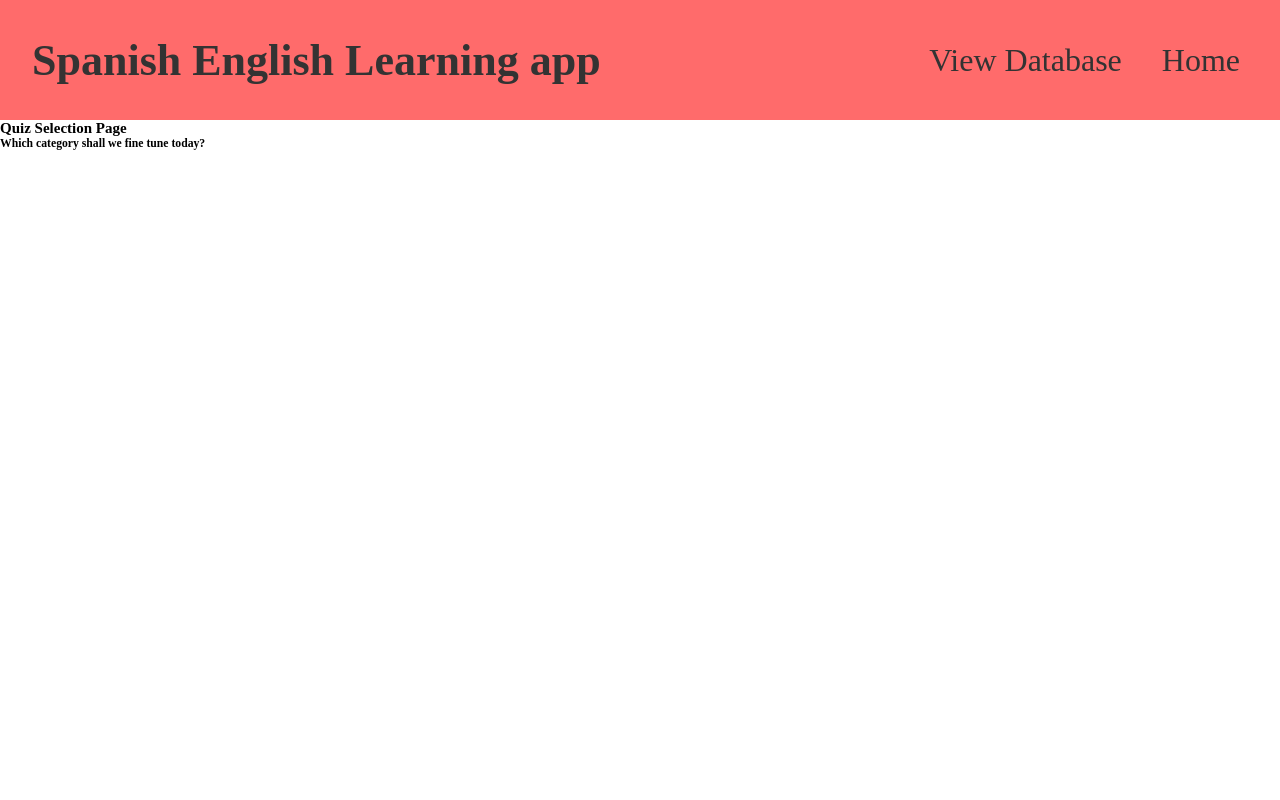
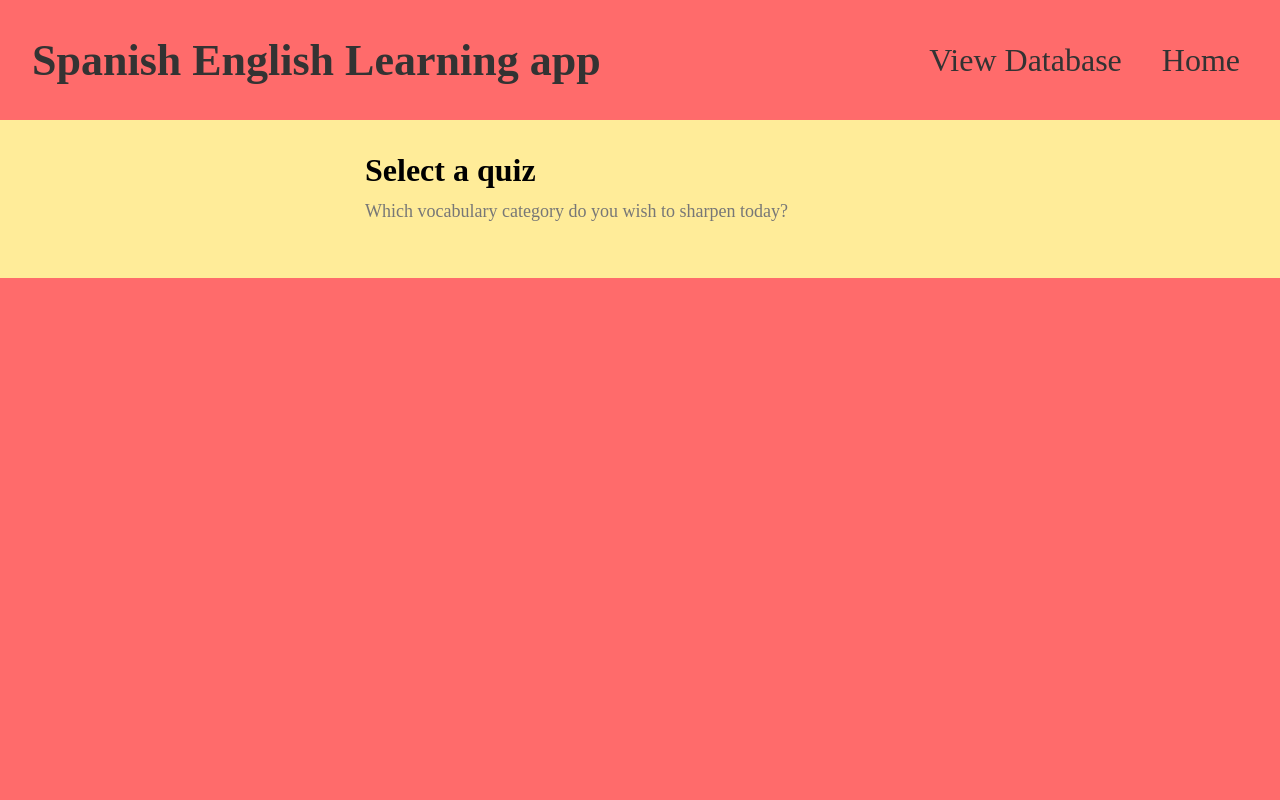
Before and after one commit to Cswish24/new-language-vocabulary-translator-and-learning-application, a Django app: page /quiz-home in a window 1280 px wide. Run offline with Django 4.2, Linux system fonts and the light colour scheme; data that the repository does not hold is empty; parts of the project's set-up code (start-up, migrations or seed data) failed here and were passed over.

Commit message:
finish quiz.css and modify quiz-home.html

```diff
--- /dev/null
+++ b/application/static/application/quiz.css
@@ -0,0 +1,23 @@
+.container-flex {
+  width: 55rem;
+}
+
+.cat-box {
+  display: grid;
+  grid-template-columns: 1fr 1fr 1fr;
+  gap: 1.6rem;
+  margin-bottom: 3.6rem;
+}
+
+.link {
+  text-decoration: none;
+  color: #333;
+  background-color: #ffec99;
+  border: none;
+  font-size: 2rem;
+}
+
+.link:hover,
+.link:active {
+  color: #ff6b6b;
+}
--- a/application/static/application/translator.css
+++ b/application/static/application/translator.css
@@ -32,7 +32,7 @@
 .grid {
   display: grid;
   grid-template-columns: 1fr 1.5fr;
-  padding-bottom: 3.2rem;
+  margin-bottom: 3.6rem;
 }
 
 .form-label {
--- a/application/templates/application/quiz-home.html
+++ b/application/templates/application/quiz-home.html
@@ -1,12 +1,33 @@
-{% extends "base.html" %}
 
 
-<title>{% block title %}Quiz Selection{% endblock %}</title>
+{% extends "base.html" %}
+{% load static %}
+{% block css%}
+<link rel="stylesheet" href="{% static "application/translator.css" %}">
+<link rel="stylesheet" href="{% static "application/quiz.css" %}">
+{% endblock %}
+
+<title>{% block title %}En-Es Translator{% endblock %}</title>
 
 {% block content %}
-<h2>Quiz Selection Page</h2>
-<h3>Which category shall we fine tune today?</h3>
-{% for category in categories%}
-<a href="{% url "quiz" category 0 %}"><button>{{category}} Quiz</button></a>
-{% endfor %}
+<div class="body">
+    <div class="footer">
+
+<div class="container">
+    <div class="container-flex">
+        <h2 class="heading">Select a quiz</h2>
+        <p class="subheading">Which vocabulary category do you wish to sharpen today?</p>
+
+
+            <div class="cat-box">
+              {% for category in categories%}
+              <a href="{% url "quiz" category 0 %}" class="link">{{category|capfirst}} Quiz</a>
+              {% endfor %}
+
+         </div>
+
+    </div>
+</div>
+</div>
+</div>
 {% endblock content %}
```
